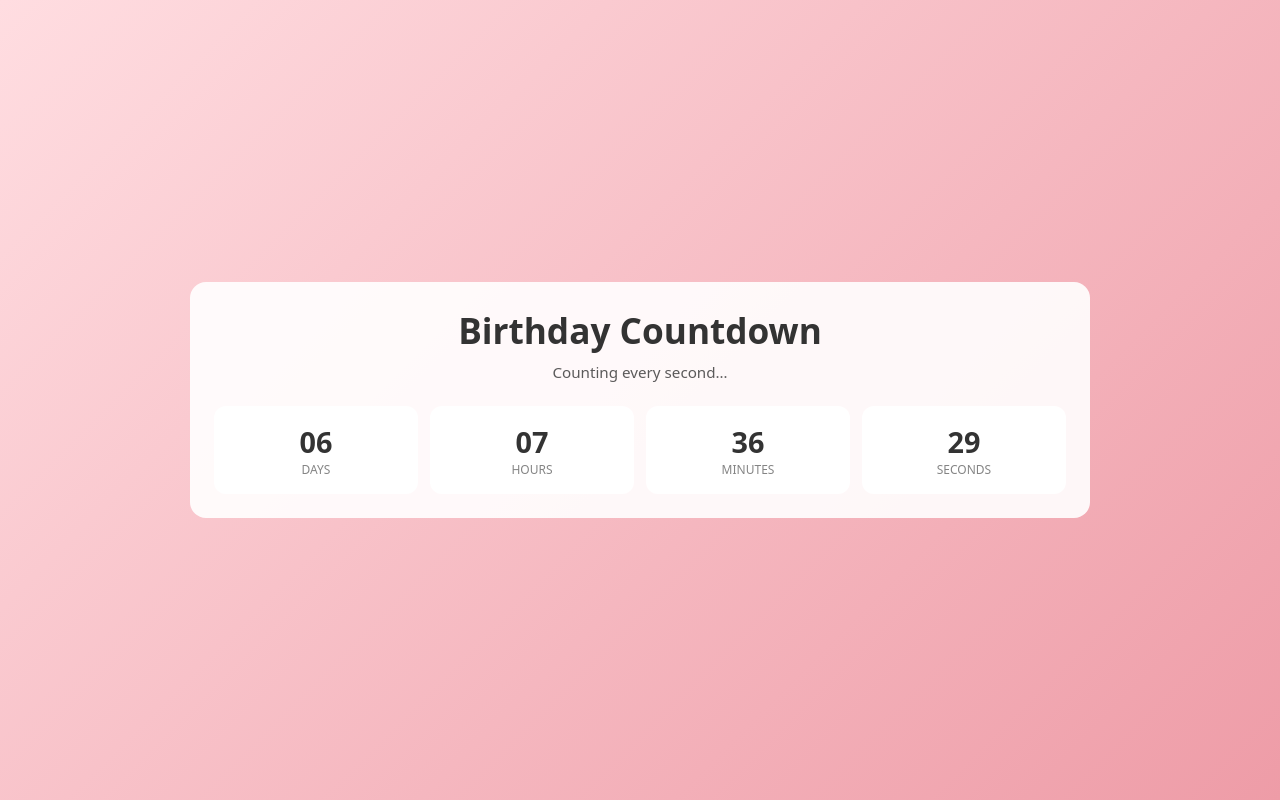
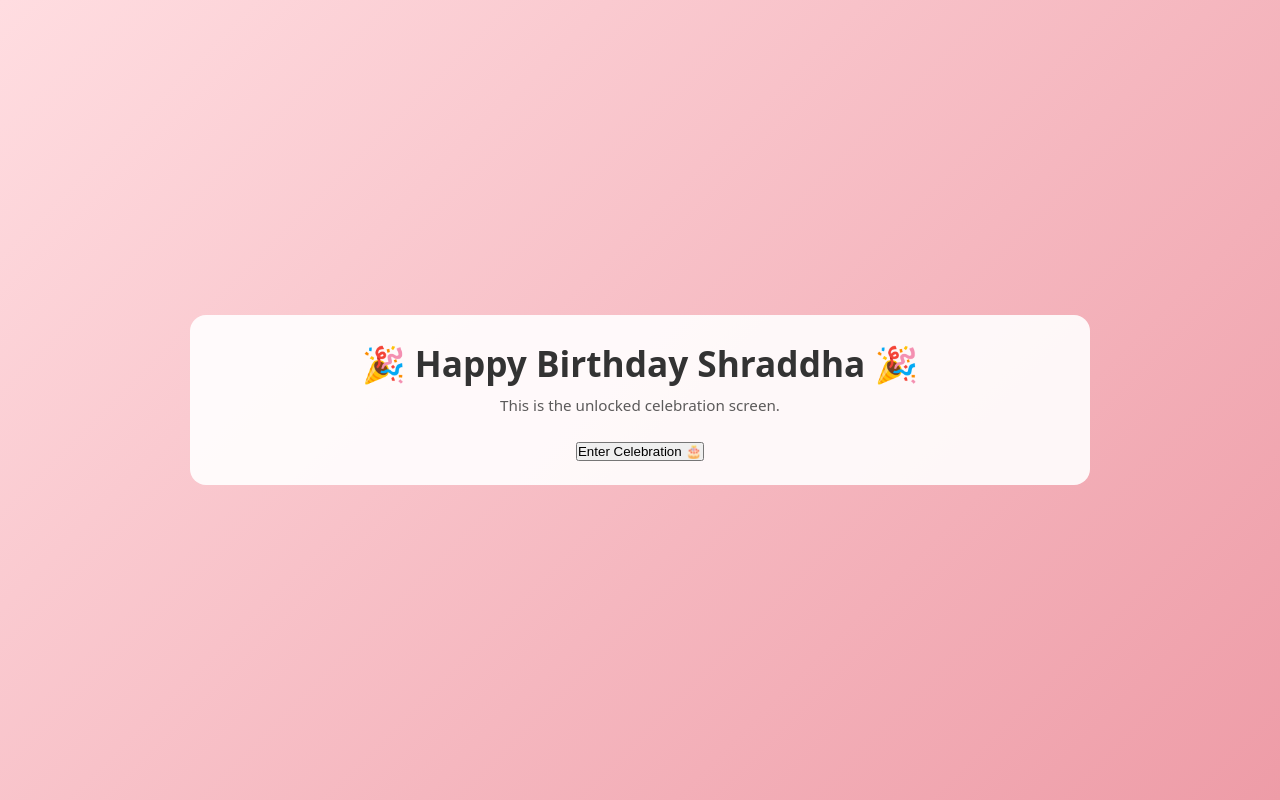
Before and after one commit to rrewale51-prog/For-Shraddha, a React (Vite) app: page / in a window 1280 px wide. Built offline with nearby package versions, Linux system fonts and the light colour scheme.

Commit message:
Update App.jsx

```diff
--- a/src/App.jsx
+++ b/src/App.jsx
@@ -1,38 +1,45 @@
 import { useEffect, useState } from "react";
 import "./App.css";
 
+/*
+  ===============================
+  🔧 TEST MODE
+  ===============================
+  true  = skip countdown (for testing)
+  false = real countdown (final)
+*/
+const TEST_MODE = true;
+
 function App() {
-  // SET TARGET DATE (YYYY, MM - 1, DD)
-  const targetDate = new Date(2026, 0, 20); // example: Jan 1, 2026
+  const targetDate = new Date(2026, 0, 20); // Jan 20, 2026
 
-  const calculateTimeLeft = () => {
-    const now = new Date().getTime();
-    const difference = targetDate.getTime() - now;
-
-    if (difference <= 0) {
-      return {
+  const [showCelebration, setShowCelebration] = useState(TEST_MODE);
+  const [timeLeft, setTimeLeft] = useState({
     days: "00",
     hours: "00",
     minutes: "00",
     seconds: "00",
-      };
+  });
+
+  useEffect(() => {
+    if (TEST_MODE) return;
+
+    const timer = setInterval(() => {
+      const now = new Date().getTime();
+      const diff = targetDate.getTime() - now;
+
+      if (diff <= 0) {
+        setShowCelebration(true);
+        clearInterval(timer);
+        return;
       }
 
-    return {
-      days: String(Math.floor(difference / (1000 * 60 * 60 * 24))).padStart(2, "0"),
-      hours: String(
-        Math.floor((difference / (1000 * 60 * 60)) % 24)
-      ).padStart(2, "0"),
-      minutes: String(Math.floor((difference / 1000 / 60) % 60)).padStart(2, "0"),
-      seconds: String(Math.floor((difference / 1000) % 60)).padStart(2, "0"),
-    };
-  };
-
-  const [timeLeft, setTimeLeft] = useState(calculateTimeLeft());
-
-  useEffect(() => {
-    const timer = setInterval(() => {
-      setTimeLeft(calculateTimeLeft());
+      setTimeLeft({
+        days: String(Math.floor(diff / (1000 * 60 * 60 * 24))).padStart(2, "0"),
+        hours: String(Math.floor((diff / (1000 * 60 * 60)) % 24)).padStart(2, "0"),
+        minutes: String(Math.floor((diff / 1000 / 60) % 60)).padStart(2, "0"),
+        seconds: String(Math.floor((diff / 1000) % 60)).padStart(2, "0"),
+      });
     }, 1000);
 
     return () => clearInterval(timer);
@@ -40,6 +47,21 @@ function App() {
 
   return (
     <div className="app">
+      {showCelebration ? (
+        <div className="card">
+          <h1 className="title">🎉 Happy Birthday Shraddha 🎉</h1>
+          <p className="subtitle">
+            This is the unlocked celebration screen.
+          </p>
+
+          <button
+            className="enter-button"
+            onClick={() => alert("Here you will show curtains, photos, message")}
+          >
+            Enter Celebration 🎂
+          </button>
+        </div>
+      ) : (
         <div className="card">
           <h1 className="title">Birthday Countdown</h1>
           <p className="subtitle">Counting every second…</p>
@@ -49,23 +71,21 @@ function App() {
               <div className="value">{timeLeft.days}</div>
               <div className="label">DAYS</div>
             </div>
-
             <div className="box">
               <div className="value">{timeLeft.hours}</div>
               <div className="label">HOURS</div>
             </div>
-
             <div className="box">
               <div className="value">{timeLeft.minutes}</div>
               <div className="label">MINUTES</div>
             </div>
-
             <div className="box">
               <div className="value">{timeLeft.seconds}</div>
               <div className="label">SECONDS</div>
             </div>
           </div>
         </div>
+      )}
     </div>
   );
 }
```
Lines whose indentation alone changed are shown as unchanged.
